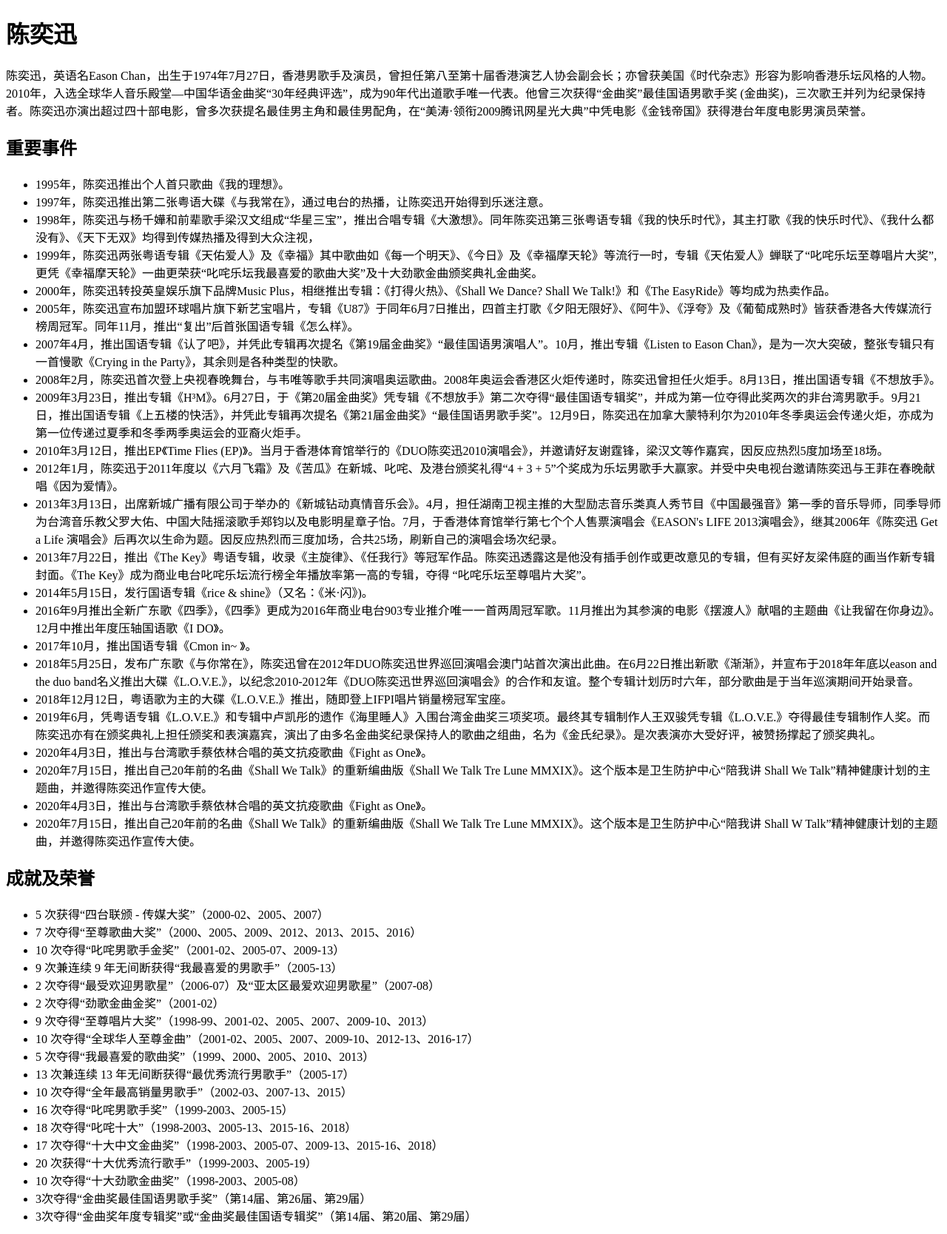
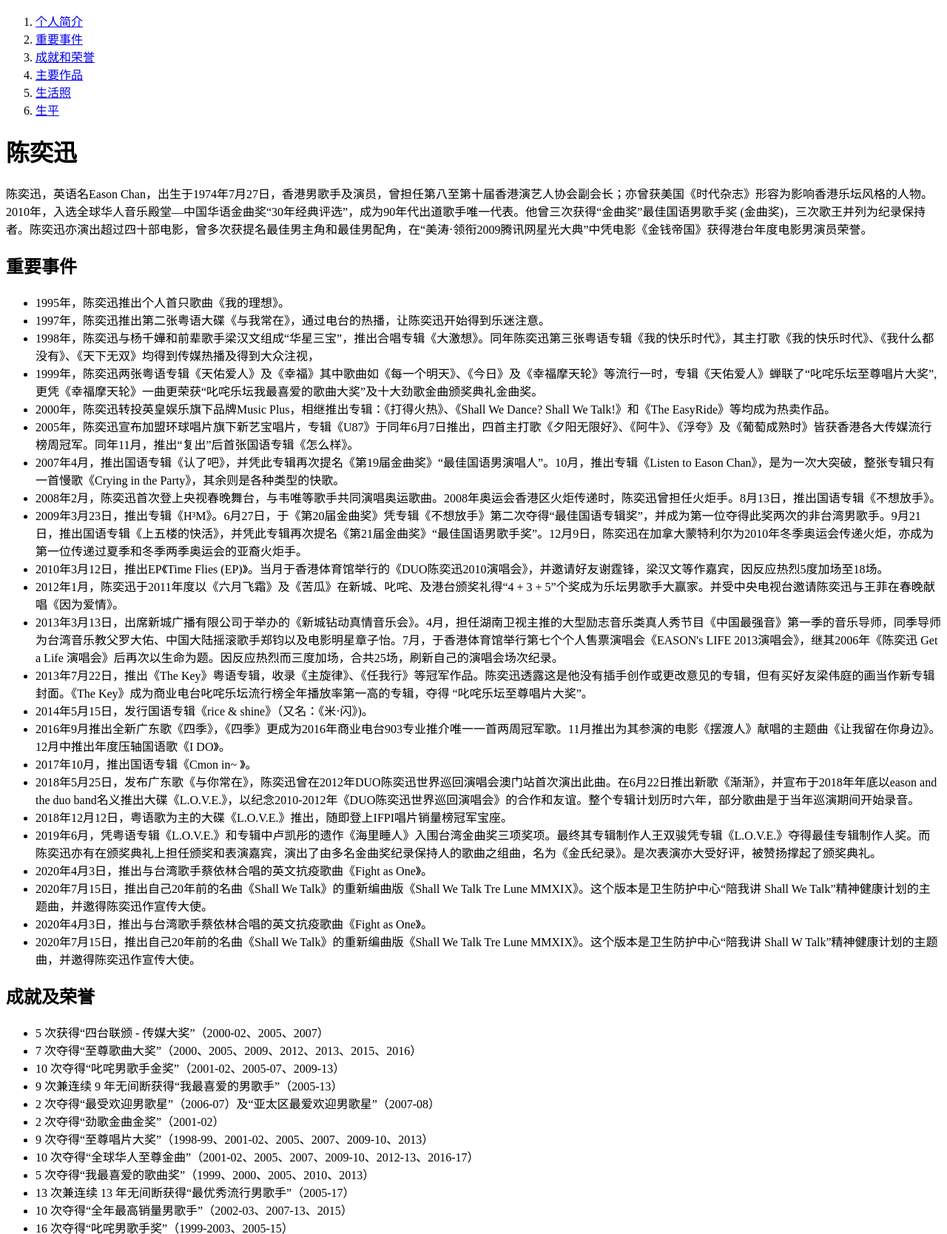
Before and after one commit to CooperDon/EasyHtml-Eson, a plain HTML site: page index.html in a window 1280 px wide. Shown: the top 1668 px of the page at 74% size. Drawn offline with Linux system fonts and the light colour scheme.

```diff
--- a/index.html
+++ b/index.html
@@ -15,13 +15,23 @@
 </head>
 
 <body>
-    <h1>陈奕迅</h1>
+    <nav>
+        <ol>
+            <li><a href="#eson">个人简介</a></li>
+            <li><a href="#events">重要事件</a></li>
+            <li><a href="#awards">成就和荣誉</a></li>
+            <li><a href="#works">主要作品</a></li>
+            <li><a href="#pictures">生活照</a></li>
+            <li><a href="#life">生平</a></li>
+        </ol>
+    </nav>
+    <h1 id="eson">陈奕迅</h1>
     <p>
         陈奕迅，英语名Eason
         Chan，出生于1974年7月27日，香港男歌手及演员，曾担任第八至第十届香港演艺人协会副会长；亦曾获美国《时代杂志》形容为影响香港乐坛风格的人物。2010年，入选全球华人音乐殿堂—中国华语金曲奖“30年经典评选”，成为90年代出道歌手唯一代表。他曾三次获得“金曲奖”最佳国语男歌手奖
         (金曲奖)，三次歌王并列为纪录保持者。陈奕迅亦演出超过四十部电影，曾多次获提名最佳男主角和最佳男配角，在“美涛·领衔2009腾讯网星光大典”中凭电影《金钱帝国》获得港台年度电影男演员荣誉。
     </p>
-    <h2>
+    <h2 id="events">
         重要事件
     </h2>
     <ul>
@@ -62,7 +72,7 @@
             Talk”精神健康计划的主题曲，并邀得陈奕迅作宣传大使。</li>
     </ul>
 
-    <h2>
+    <h2 id="awards">
         成就及荣誉
     </h2>
     <ul>
@@ -85,7 +95,7 @@
         <li>3次夺得“金曲奖最佳国语男歌手奖”（第14届、第26届、第29届）</li>
         <li>3次夺得“金曲奖年度专辑奖”或“金曲奖最佳国语专辑奖”（第14届、第20届、第29届）</li>
     </ul>
-    <h2>
+    <h2 id="works">
         主要作品
     </h2>
     <table>
@@ -194,13 +204,13 @@
             </tr>
         </tbody>
     </table>
-    <h2>
+    <h2 id="pictures">
         生活照
     </h2>
     <div><img width=400 src="/images/eson1.jpg" alt="图一"></div>
     <div><img width=400 src="/images/eson2.jpg" alt="图二"></div>
     <div><img width=400 src="/images/eson3.jpg" alt="图三"></div>
-    <h2>
+    <h2 id="life">
         生平
     </h2>
     <p>
@@ -213,7 +223,7 @@
         1995年暑假期间回香港参加TVB及华星唱片合办的第14届新秀歌唱大赛，演唱张学友的歌曲《望月》，
         在多个环节均获得高评分，成为该届冠军，随即跟华星唱片公司签下歌星合约。
     </p>
-
+    <div style="height: 100px;"></div>
 </body>
 
 </html>
```
